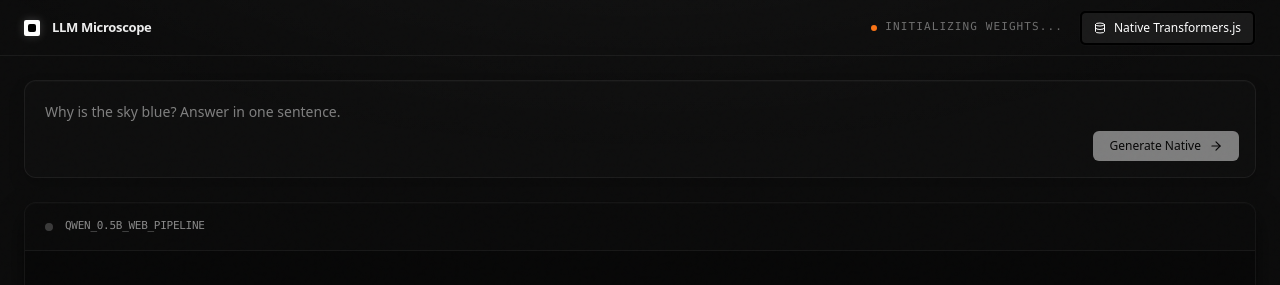
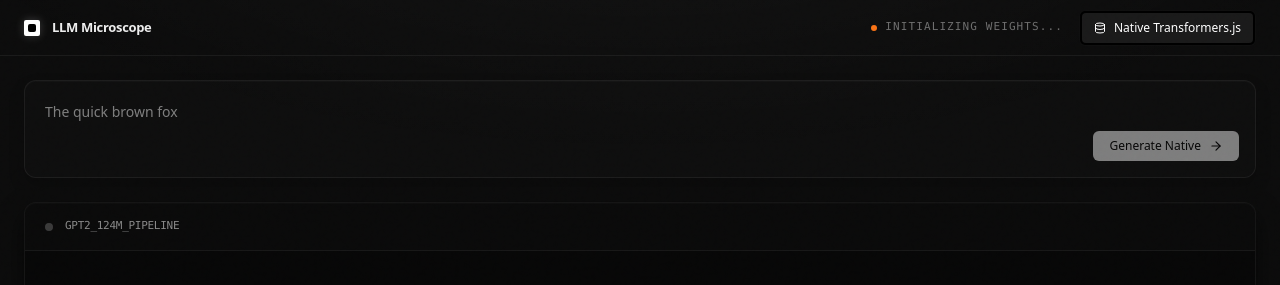
Before and after one commit to SSVCHARAN/llm-microscope, a React (Vite) app: page / in a window 1280 px wide. Shown: the top 285 px of the page. Built offline with nearby package versions, Linux system fonts and the light colour scheme.

Commit message:
fix: switch to GPT-2 to resolve WebAssembly memory crash

```diff
--- a/src/App.tsx
+++ b/src/App.tsx
@@ -183,7 +183,7 @@ export function App() {
           <div className="h-12 border-b border-white/[0.06] flex items-center justify-between px-5 bg-white/[0.01]">
             <div className="flex items-center gap-3 text-[11px] font-mono tracking-tight text-[#888]">
               <div className={`w-2 h-2 rounded-full ${isGenerating ? 'bg-emerald-500 animate-pulse shadow-[0_0_10px_rgba(16,185,129,0.5)]' : 'bg-white/20'}`} />
-              QWEN_0.5B_WEB_PIPELINE
+              GPT2_124M_PIPELINE
             </div>
           </div>
 
--- a/src/hooks/useMicroscope.ts
+++ b/src/hooks/useMicroscope.ts
@@ -7,7 +7,7 @@ if (typeof window !== 'undefined') {
 }
 
 export function useMicroscope() {
-  const [prompt, setPrompt] = useState('Why is the sky blue? Answer in one sentence.');
+  const [prompt, setPrompt] = useState('The quick brown fox');
   const [isGenerating, setIsGenerating] = useState(false);
   const [isEngineReady, setIsEngineReady] = useState(false);
   const [loadingProgress, setLoadingProgress] = useState<{file: string, progress: number} | null>(null);
@@ -128,7 +128,7 @@ export function useMicroscope() {
   const checkConnection = useCallback(() => {}, []);
   const setSelectedModel = useCallback(() => {}, []);
   const isConnected = isEngineReady;
-  const selectedModel = 'Xenova/Qwen1.5-0.5B-Chat';
+  const selectedModel = 'Xenova/gpt2';
 
   return {
     models: [selectedModel],
--- a/src/worker.ts
+++ b/src/worker.ts
@@ -4,7 +4,7 @@ env.allowLocalModels = false;
 
 let tokenizer: any = null;
 let model: any = null;
-const modelId = 'Xenova/Qwen1.5-0.5B-Chat';
+const modelId = 'Xenova/gpt2';
 
 self.addEventListener('message', async (event) => {
     const { action, text, max_new_tokens = 30 } = event.data;
@@ -32,7 +32,7 @@ self.addEventListener('message', async (event) => {
         if (!tokenizer || !model) return;
 
         try {
-            const prompt = `<|im_start|>user\n${text}<|im_end|>\n<|im_start|>assistant\n`;
+            const prompt = text;
             const inputs = tokenizer(prompt);
 
             const initialTokens = Array.from(inputs.input_ids.data);
--- a/test-model.js
+++ b/test-model.js
@@ -1,8 +1,8 @@
 import { AutoTokenizer } from '@huggingface/transformers';
 async function test() {
   try {
-    const tokenizer = await AutoTokenizer.from_pretrained('Xenova/Qwen1.5-0.5B-Chat');
-    console.log("Success Qwen1.5-0.5B-Chat!");
+    const tokenizer = await AutoTokenizer.from_pretrained('Xenova/gpt2');
+    console.log("Success GPT-2!");
   } catch (e) {
     console.error("Failed:", e);
   }
```
